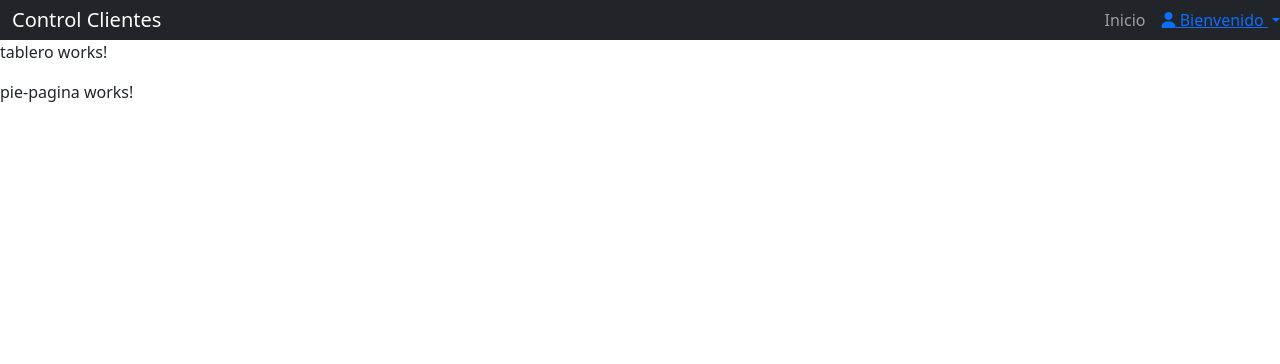
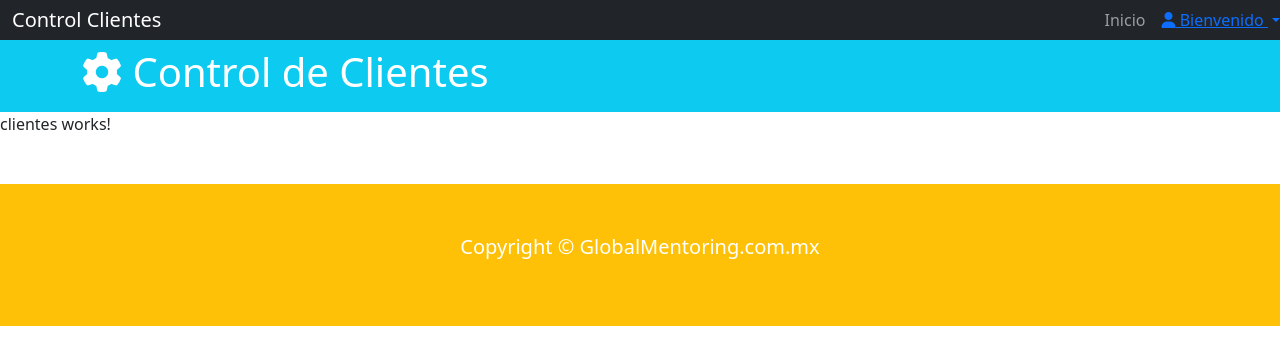
Before and after one commit to erkcgn/control-clientes, an Angular app: page / in a window 1280 px wide. Shown: the top 364 px of the page. Built offline with nearby package versions, Linux system fonts and the light colour scheme.

Commit message:
tablero y pie pagina

```diff
--- a/src/app/componentes/pie-pagina/pie-pagina.component.html
+++ b/src/app/componentes/pie-pagina/pie-pagina.component.html
@@ -1 +1,11 @@
-<p>pie-pagina works!</p>
+<footer id="pie-pagina" class="bg-warning text-white mt-5 p-5">
+    <div class="container">
+        <div class="row">
+            <div class="col">
+                <p class="lead text-center">
+                    Copyright &copy; GlobalMentoring.com.mx
+                </p>
+            </div>
+        </div>
+    </div>
+</footer>
--- a/src/app/componentes/tablero/tablero.component.html
+++ b/src/app/componentes/tablero/tablero.component.html
@@ -1 +1,13 @@
-<p>tablero works!</p>
+<header id="main-header" class="py-2 bg-info text-white">
+    <div class="container">
+        <div class="row">
+            <div class="col-md-8">
+                <h1>
+                    <i class="fas fa-cog"></i> Control de Clientes
+                </h1>
+            </div>
+        </div>
+    </div>
+</header>
+
+<app-clientes></app-clientes>
```
